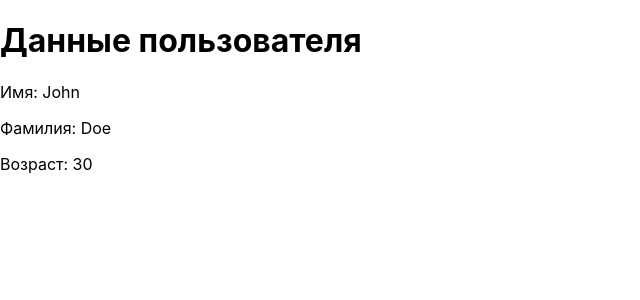
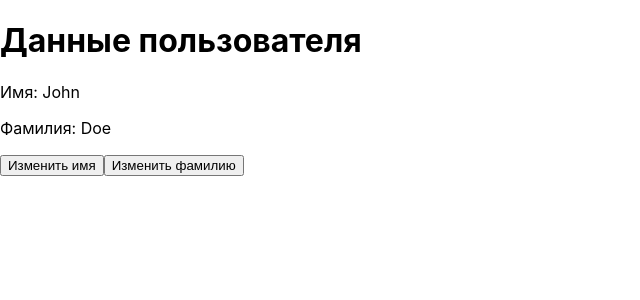
Before and after one commit to rayssssbush/react_labs, a React (Create React App) app in the folder my-app/: page / in a window 1280 px wide. Shown: the top 300 px of the page, without its empty margins (0-640 px from the left). Built offline with nearby package versions, Linux system fonts and the light colour scheme.

Commit message:
react_33

```diff
--- a/my-app/src/App.js
+++ b/my-app/src/App.js
@@ -1,17 +1,27 @@
 import React, { useState } from 'react'
 
 function App() {
-	// Создаем стейты для имени, фамилии и возраста
+	// Создаем стейты для имени и фамилии
 	const [name, setName] = useState('John')
 	const [surname, setSurname] = useState('Doe')
-	const [age, setAge] = useState(30)
+
+	// Функции для изменения значений
+	const changeName = () => {
+		setName('Alex')
+	}
+
+	const changeSurname = () => {
+		setSurname('Smith')
+	}
 
 	return (
 		<div>
 			<h1>Данные пользователя</h1>
 			<p>Имя: {name}</p>
 			<p>Фамилия: {surname}</p>
-			<p>Возраст: {age}</p>
+
+			<button onClick={changeName}>Изменить имя</button>
+			<button onClick={changeSurname}>Изменить фамилию</button>
 		</div>
 	)
 }
```
